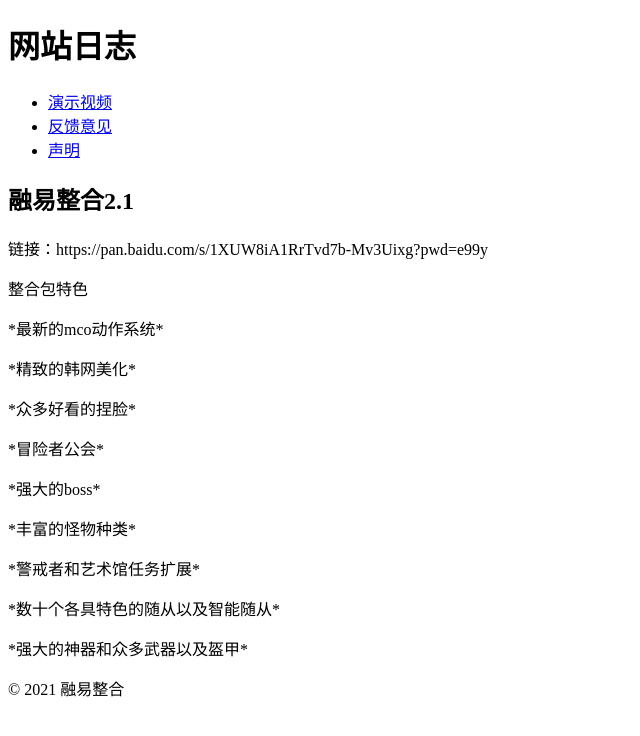
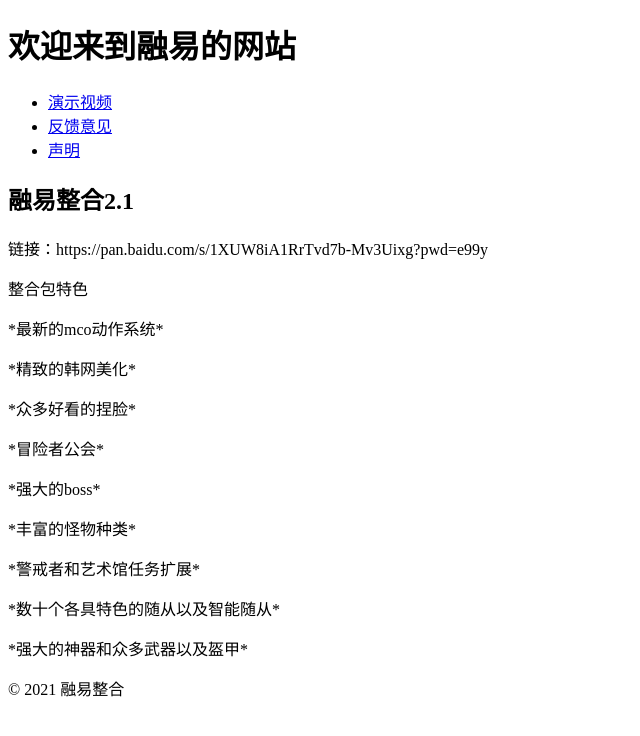
Before and after one commit to Fulin123456789/fulin123456789.GitHub.io, a plain HTML site: page index.html in a window 1280 px wide. Shown: the whole page, without its empty margins (0-640 px from the left). Drawn offline with Linux system fonts and the light colour scheme.

Commit message:
Update index.html

```diff
--- a/index.html
+++ b/index.html
@@ -2,14 +2,14 @@
  <html>
  <head>
    <meta charset="UTF-8">
-   <title>整合包</title>
+   <title>融易整合包资源网站</title>
  </head>
 
  <body>
 
    <!-- 页面头部 -->
    <header>
-     <h1>网站日志</h1>
+     <h1>欢迎来到融易的网站</h1>
      <nav>
        <ul>
          <li><a href="#">演示视频</a></li>
```
